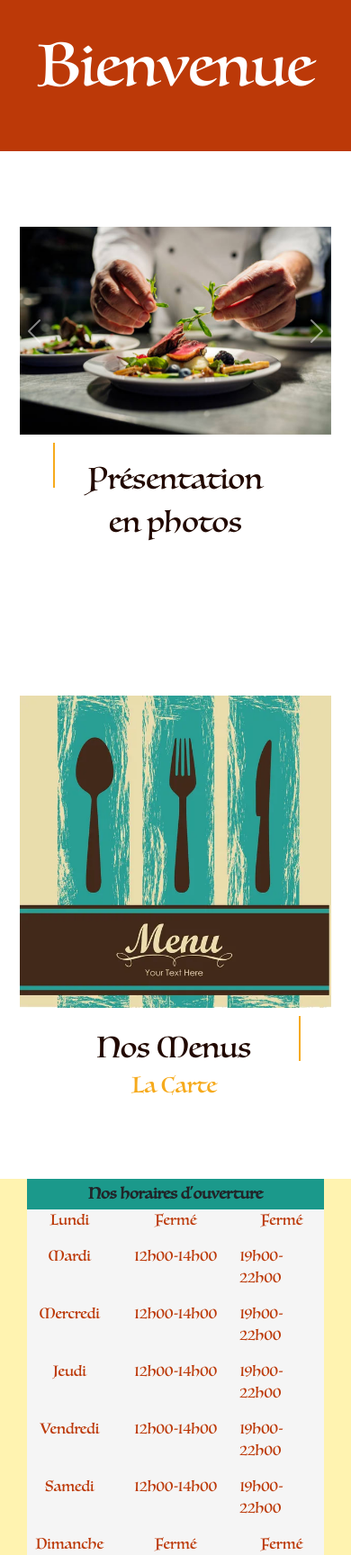
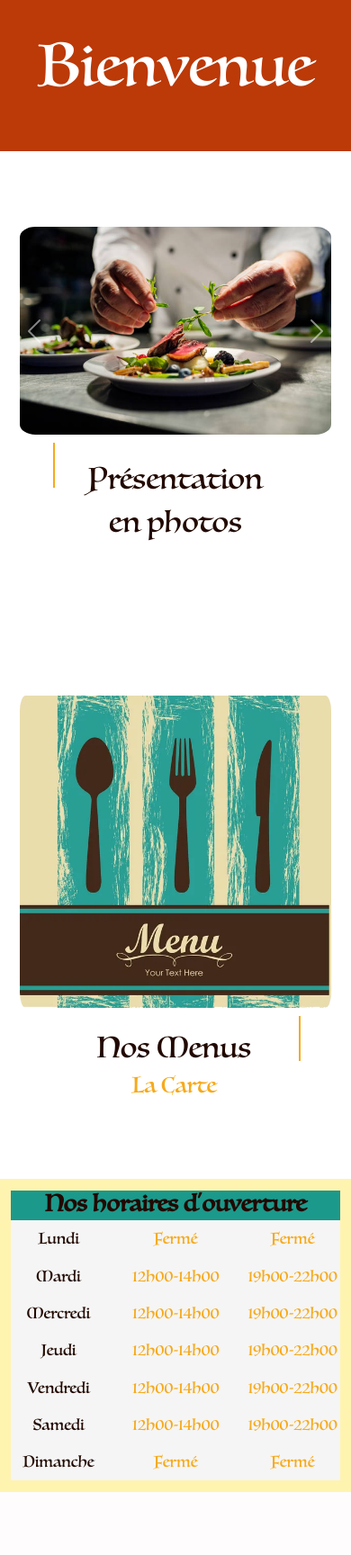
Before and after one commit to yattttta/ECF-site-restaurant, a Symfony app: template symfony/templates/accueil/accueil.html.twig in a window 390 px wide. Shown: the part 845-2573 px from the top of the page at 90% size. After the commit the page ends 2503 px from the top, so only its background shows below. Run offline with Twig, Linux system fonts and the light colour scheme; the template is opened without the code that fills it, so the values that code supplies are empty; some libraries are stand-ins or nearby versions.

Commit message:
#18 Responsive - page accueil v1.1

```diff
--- a/symfony/public/navbar/navbar.css
+++ b/symfony/public/navbar/navbar.css
@@ -92,20 +92,27 @@ footer {
 .footerBarre {
     height: 100%;
 }
+.openHoursCardBlock {
+    margin: 1.5vw;
+}
 .openHoursCard {
-    height: 90%;
-    width: 90%;
+    width: 100%;
 }
 .openHoursTitle {
     height: 4vh;
     width: 100%;
     background-color: #1b998b;
-    font-size: 2vh;
+    font-size: 3vh;
     font-weight: 600;
+    color: #220901;
 }
 .openHours {
     background-color: whitesmoke;
-    color: #BC3908;
+    color: #220901;
+    font-size: 2vh;
+}
+.time {
+    color:#F6AA1C;
 }
 
 
@@ -121,6 +128,10 @@ footer {
     }
     .openHoursCardBlock {
         width: 100%;
+        margin-left: 0;
+        margin-right: 0;
+        margin-top: 1.5vh;
+        margin-bottom: 1.5vh;
     }
 
 }
--- a/symfony/public/pageAccueil/pageAccueil.css
+++ b/symfony/public/pageAccueil/pageAccueil.css
@@ -49,6 +49,9 @@ h1 {
     margin-top: 4.5vh;
     font-size: 3rem;
     color: #220901;
+}
+.photo {
+    border-radius: 5%;
 }
 /* Vignette menus */
 .menuRow {
--- a/symfony/templates/accueil/accueil.html.twig
+++ b/symfony/templates/accueil/accueil.html.twig
@@ -56,7 +56,7 @@
                 </div>
             </div>
             <div class="decor" id="menuDecor"></div>
-            <img src="pageAccueil/images/imgMenu.jpg" class="col-3 imgMenu">
+            <img src="pageAccueil/images/imgMenu.jpg" class="col-3 imgMenu photo">
         </article>
 {% endblock %}
 {% block scripts %} <script src="pageAccueil/pageAccueil.js"></script> {% endblock %}
--- a/symfony/templates/base.html.twig
+++ b/symfony/templates/base.html.twig
@@ -52,40 +52,40 @@
                         </div>
 
                         <div class="openHours">
-                            <div class="row">
+                            <div class="row pt-2">
                                 <div class="col d-flex justify-content-center day">Lundi</div>
-                                <div class="col d-flex justify-content-center">Fermé</div>
-                                <div class="col d-flex justify-content-center">Fermé</div>
+                                <div class="col d-flex justify-content-center time">Fermé</div>
+                                <div class="col d-flex justify-content-center time">Fermé</div>
                             </div>
                             <div class="row mt-3">
                                 <div class="col d-flex justify-content-center day">Mardi</div>
-                                <div class="col d-flex justify-content-center">12h00-14h00</div>
-                                <div class="col d-flex justify-content-center">19h00-22h00</div>
+                                <div class="col d-flex justify-content-center time">12h00-14h00</div>
+                                <div class="col d-flex justify-content-center time">19h00-22h00</div>
                             </div>
                             <div class="row mt-3">
                                 <div class="col d-flex justify-content-center day">Mercredi</div>
-                                <div class="col d-flex justify-content-center">12h00-14h00</div>
-                                <div class="col d-flex justify-content-center">19h00-22h00</div>
+                                <div class="col d-flex justify-content-center time">12h00-14h00</div>
+                                <div class="col d-flex justify-content-center time">19h00-22h00</div>
                             </div>
                             <div class="row mt-3">
                                 <div class="col d-flex justify-content-center day">Jeudi</div>
-                                <div class="col d-flex justify-content-center">12h00-14h00</div>
-                                <div class="col d-flex justify-content-center">19h00-22h00</div>
+                                <div class="col d-flex justify-content-center time">12h00-14h00</div>
+                                <div class="col d-flex justify-content-center time">19h00-22h00</div>
                             </div>
                             <div class="row mt-3">
                                 <div class="col d-flex justify-content-center day">Vendredi</div>
-                                <div class="col d-flex justify-content-center">12h00-14h00</div>
-                                <div class="col d-flex justify-content-center">19h00-22h00</div>
+                                <div class="col d-flex justify-content-center time">12h00-14h00</div>
+                                <div class="col d-flex justify-content-center time">19h00-22h00</div>
                             </div>
                             <div class="row mt-3">
                                 <div class="col d-flex justify-content-center day">Samedi</div>
-                                <div class="col d-flex justify-content-center">12h00-14h00</div>
-                                <div class="col d-flex justify-content-center">19h00-22h00</div>
+                                <div class="col d-flex justify-content-center time">12h00-14h00</div>
+                                <div class="col d-flex justify-content-center time">19h00-22h00</div>
                             </div>
-                            <div class="row mt-3">
+                            <div class="row mt-3 pb-2">
                                 <div class="col d-flex justify-content-center day">Dimanche</div>
-                                <div class="col d-flex justify-content-center">Fermé</div>
-                                <div class="col d-flex justify-content-center">Fermé</div>
+                                <div class="col d-flex justify-content-center time">Fermé</div>
+                                <div class="col d-flex justify-content-center time">Fermé</div>
                             </div>
                         <div>
                     </div>
```
